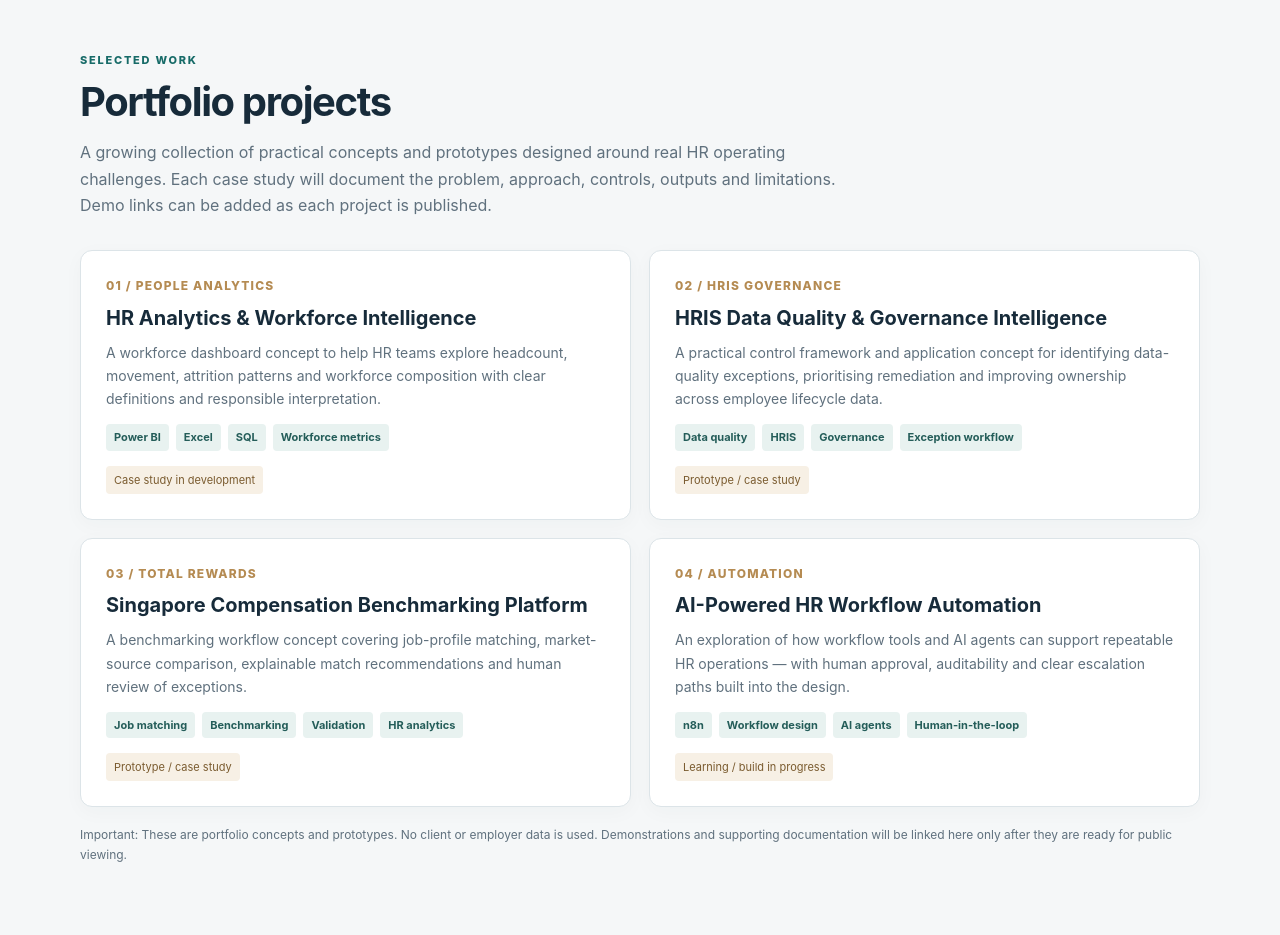
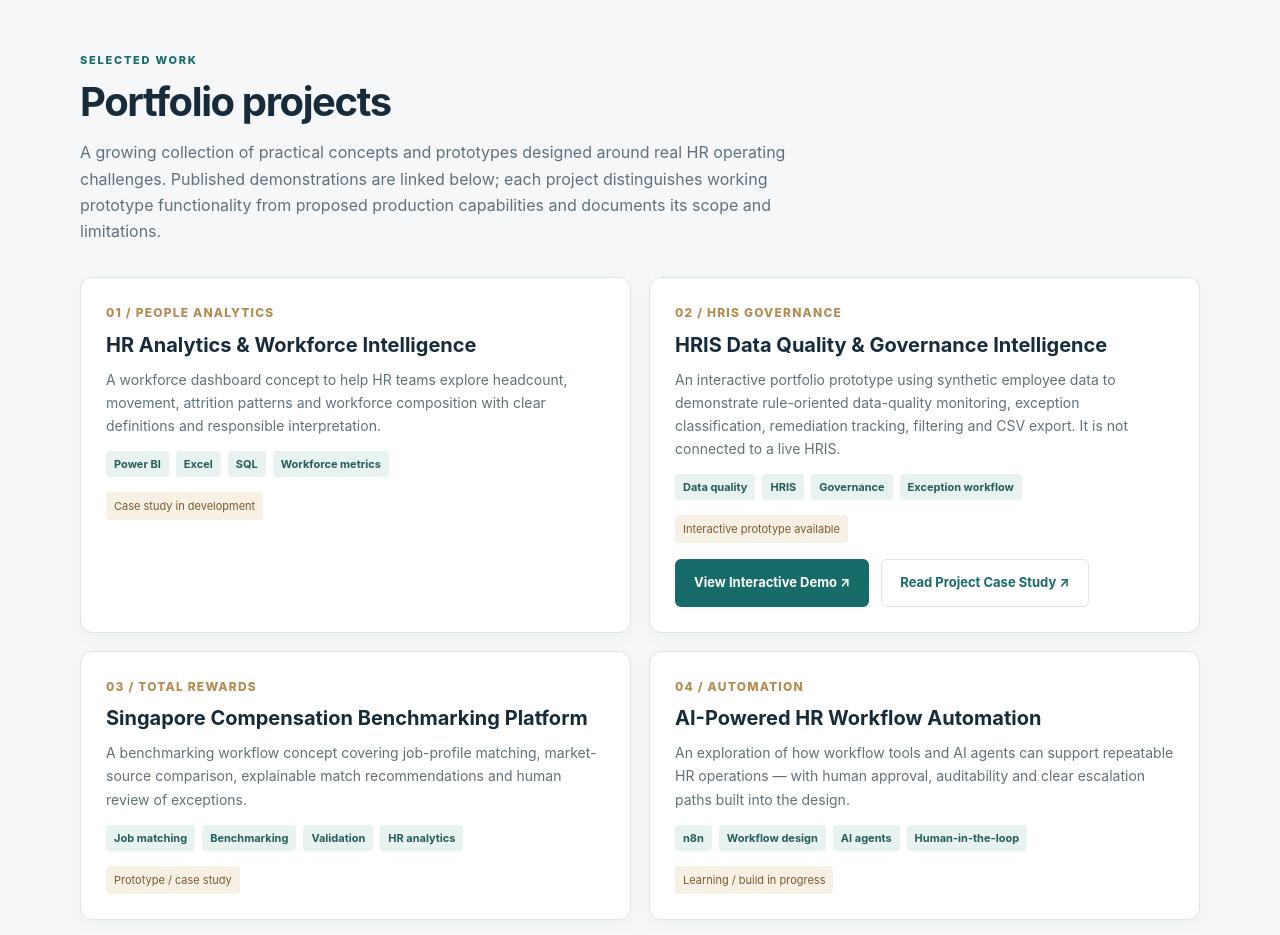
Before and after one commit to siongleen-pixel/celinechan-portfolio, a plain HTML site: page index.html in a window 1280 px wide. Shown: the part 1440-2375 px from the top of the page. Drawn offline with Linux system fonts and the light colour scheme.

Commit message:
Update index.html

```diff
--- a/index.html
+++ b/index.html
@@ -39,10 +39,10 @@
 
 <section class="section" id="projects"><div class="wrap">
 <div class="kicker">Selected work</div><h2>Portfolio projects</h2>
-<p class="intro">A growing collection of practical concepts and prototypes designed around real HR operating challenges. Each case study will document the problem, approach, controls, outputs and limitations. Demo links can be added as each project is published.</p>
+<p class="intro">A growing collection of practical concepts and prototypes designed around real HR operating challenges. Published demonstrations are linked below; each project distinguishes working prototype functionality from proposed production capabilities and documents its scope and limitations.</p>
 <div class="grid">
 <article class="card"><div class="num">01 / PEOPLE ANALYTICS</div><h3>HR Analytics & Workforce Intelligence</h3><p>A workforce dashboard concept to help HR teams explore headcount, movement, attrition patterns and workforce composition with clear definitions and responsible interpretation.</p><div class="tags"><span class="tag">Power BI</span><span class="tag">Excel</span><span class="tag">SQL</span><span class="tag">Workforce metrics</span></div><span class="status">Case study in development</span></article>
-<article class="card"><div class="num">02 / HRIS GOVERNANCE</div><h3>HRIS Data Quality & Governance Intelligence</h3><p>A practical control framework and application concept for identifying data-quality exceptions, prioritising remediation and improving ownership across employee lifecycle data.</p><div class="tags"><span class="tag">Data quality</span><span class="tag">HRIS</span><span class="tag">Governance</span><span class="tag">Exception workflow</span></div><span class="status">Prototype / case study</span></article>
+<article class="card"><div class="num">02 / HRIS GOVERNANCE</div><h3>HRIS Data Quality & Governance Intelligence</h3><p>An interactive portfolio prototype using synthetic employee data to demonstrate rule-oriented data-quality monitoring, exception classification, remediation tracking, filtering and CSV export. It is not connected to a live HRIS.</p><div class="tags"><span class="tag">Data quality</span><span class="tag">HRIS</span><span class="tag">Governance</span><span class="tag">Exception workflow</span></div><span class="status">Interactive prototype available</span><div class="actions" style="margin-top:16px"><a class="btn primary" style="background:#176b68;color:white" href="projects/hris-data-quality/" target="_blank" rel="noopener">View Interactive Demo ↗</a><a class="btn" style="border:1px solid var(--line);color:var(--teal)" href="projects/hris-data-quality/Case_Study.docx">Read Project Case Study ↗</a></div></article>
 <article class="card"><div class="num">03 / TOTAL REWARDS</div><h3>Singapore Compensation Benchmarking Platform</h3><p>A benchmarking workflow concept covering job-profile matching, market-source comparison, explainable match recommendations and human review of exceptions.</p><div class="tags"><span class="tag">Job matching</span><span class="tag">Benchmarking</span><span class="tag">Validation</span><span class="tag">HR analytics</span></div><span class="status">Prototype / case study</span></article>
 <article class="card"><div class="num">04 / AUTOMATION</div><h3>AI-Powered HR Workflow Automation</h3><p>An exploration of how workflow tools and AI agents can support repeatable HR operations — with human approval, auditability and clear escalation paths built into the design.</p><div class="tags"><span class="tag">n8n</span><span class="tag">Workflow design</span><span class="tag">AI agents</span><span class="tag">Human-in-the-loop</span></div><span class="status">Learning / build in progress</span></article>
 </div>
```
